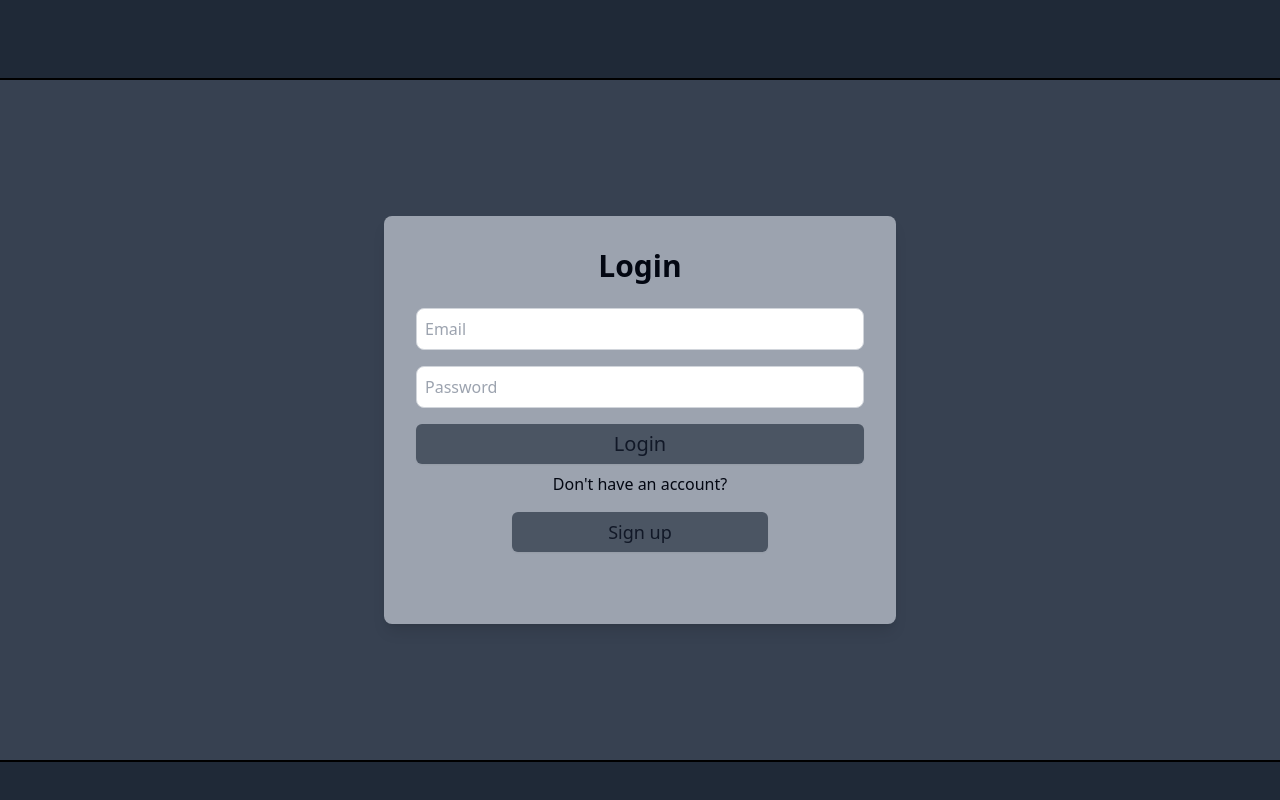
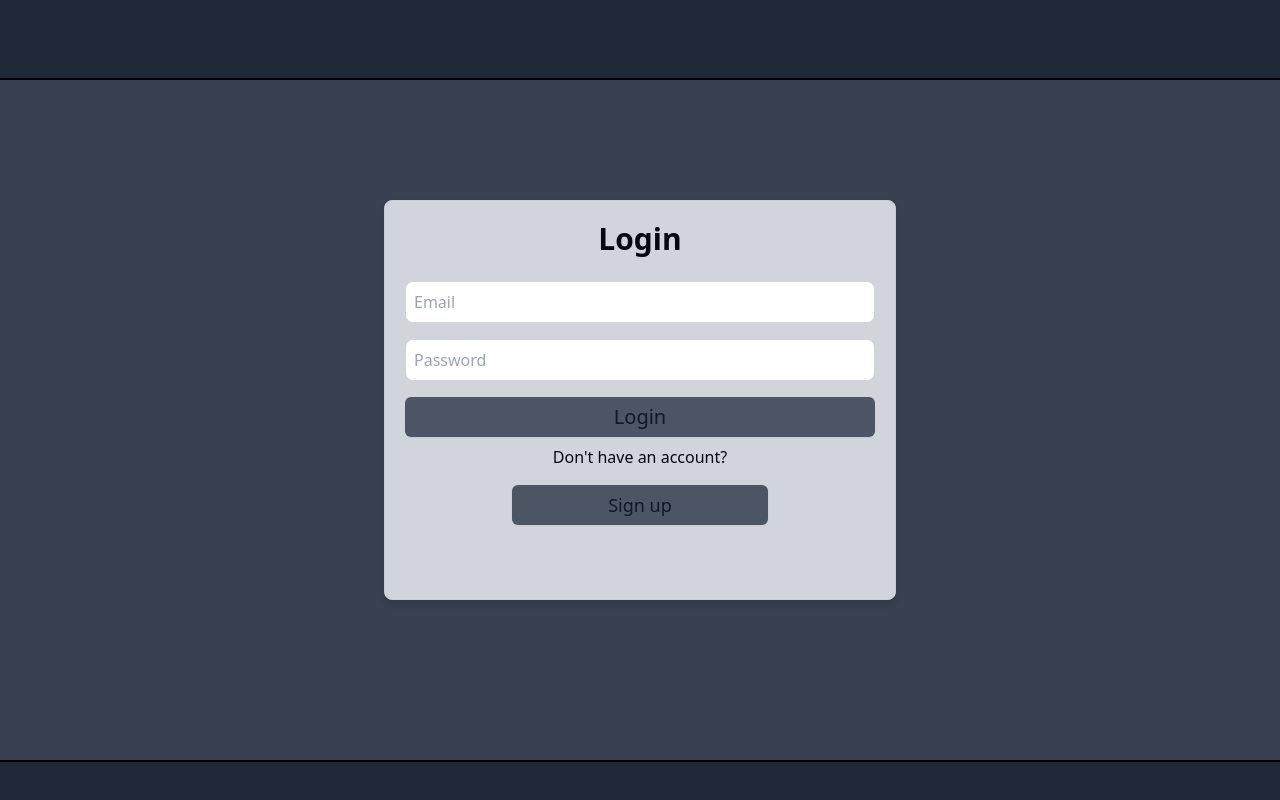
Before and after one commit to AlikNems/AuthTest4, a React (Vite) app: page /login in a window 1280 px wide. Built offline with nearby package versions, Linux system fonts and the light colour scheme.

Commit message:
added-animation-card-slidein

```diff
--- a/src/App.tsx
+++ b/src/App.tsx
@@ -3,6 +3,7 @@ import { useAuth } from "@/context/AuthContext";
 import LogInForm from "./components/LogInForm";
 import RegistrationForm from "./components/RegistrationForm";
 import Profile from "./components/Profile";
+
 
 function App() {
  const { user, token } = useAuth();
--- a/src/components/LogInForm.tsx
+++ b/src/components/LogInForm.tsx
@@ -5,6 +5,7 @@ import { zodResolver } from "@hookform/resolvers/zod";
 import { z } from "zod";
 import { Button } from "./ui/button";
 import { Link } from "react-router-dom";
+import { useSlideIn } from "@/hooks/cssHooks/cardHooks/useSlideIn";
 
 const formSchema = z.object({
   email: z.string().email({ message: "Enter a valid email" }),
@@ -24,6 +25,7 @@ function LogInForm() {
     resolver: zodResolver(formSchema),
     defaultValues: { email: "", password: "" },
   });
+  const { isVisible } = useSlideIn();
 
   const onSubmit = async (data: z.infer<typeof formSchema>) => {
     setLoading(true);
@@ -40,7 +42,7 @@ function LogInForm() {
 
   return (
     <div className="w-full h-full flex items-center justify-center bg-gray-700">
-      <div className="w-[40%] h-[60%] bg-gray-400 p-8 rounded-lg shadow-lg">
+      <div className={`card1 ${isVisible ? "visible" : ""}`}>
         <h2 className="text-3xl font-semibold text-center mb-6">Login</h2>
         <form onSubmit={handleSubmit(onSubmit)} className="space-y-4">
           <div>
@@ -65,24 +67,14 @@ function LogInForm() {
             {errors.password && <p className="text-red-500 text-sm">{errors.password.message}</p>}
           </div>
           {error && <p className="text-red-600 text-sm text-center mt-2">{error}</p>}
-          <Button
-            variant="secondary"
-            size="lg"
-            type="submit"
-            disabled={loading}
-            className="text-xl w-full mt-4 bg-gray-600 hover:bg-gray-500 hover:scale-105 transition-colors transition-transform duration-300"
-          >
+          <Button variant="secondary" size="lg" type="submit" disabled={loading} className="custom-button">
             {loading ? "Loading..." : "Login"}
           </Button>
         </form>
         <div className="mt-2 text-center flex flex-col items-center justify-center">
           <span>Don't have an account?</span>
           <Link to="/register">
-            <Button
-              variant="secondary"
-              size="sm"
-              className="mt-4 text-lg w-[20vw] h-[5vh] bg-gray-600 hover:bg-gray-500 hover:scale-105 transition-colors transition-transform duration-300"
-            >
+            <Button variant="secondary" size="sm" className="secondary-custom-button">
               Sign up
             </Button>
           </Link>
--- a/src/components/RegistrationForm.tsx
+++ b/src/components/RegistrationForm.tsx
@@ -6,6 +6,8 @@ import { z } from "zod";
 import { Button } from "./ui/button";
 import { Link } from "react-router-dom";
 import { registerUser } from "@/api/api";
+
+
 
 const formSchema = z
  .object({
@@ -62,10 +64,14 @@ function RegistrationForm() {
        {...register("email")}
        placeholder="Email"
        className={`w-full p-2 border rounded-lg focus:outline-none focus:ring-2 ${
-                errors.email ? "border-red-500 focus:ring-red-500" : "border-gray-300 focus:ring-blue-500"
+        errors.email
+         ? "border-red-500 focus:ring-red-500"
+         : "border-gray-300 focus:ring-blue-500"
        }`}
       />
-            {errors.email && <p className="text-red-500 text-sm">{errors.email.message}</p>}
+      {errors.email && (
+       <p className="text-red-500 text-sm">{errors.email.message}</p>
+      )}
      </div>
      <div>
       <input
@@ -73,10 +79,14 @@ function RegistrationForm() {
        type="password"
        placeholder="Password"
        className={`w-full p-2 border rounded-lg focus:outline-none focus:ring-2 ${
-                errors.password ? "border-red-500 focus:ring-red-500" : "border-gray-300 focus:ring-blue-500"
+        errors.password
+         ? "border-red-500 focus:ring-red-500"
+         : "border-gray-300 focus:ring-blue-500"
        }`}
       />
-            {errors.password && <p className="text-red-500 text-sm">{errors.password.message}</p>}
+      {errors.password && (
+       <p className="text-red-500 text-sm">{errors.password.message}</p>
+      )}
      </div>
      <div>
       <input
@@ -84,10 +94,14 @@ function RegistrationForm() {
        type="password"
        placeholder="Confirm password"
        className={`w-full p-2 border rounded-lg focus:outline-none focus:ring-2 ${
-                errors.copyPassword ? "border-red-500 focus:ring-red-500" : "border-gray-300 focus:ring-blue-500"
+        errors.copyPassword
+         ? "border-red-500 focus:ring-red-500"
+         : "border-gray-300 focus:ring-blue-500"
        }`}
       />
-            {errors.copyPassword && <p className="text-red-500 text-sm">{errors.copyPassword.message}</p>}
+      {errors.copyPassword && (
+       <p className="text-red-500 text-sm">{errors.copyPassword.message}</p>
+      )}
      </div>
      {error && <p className="text-red-600 text-sm text-center mt-2">{error}</p>}
      <Button
@@ -95,7 +109,7 @@ function RegistrationForm() {
       size="lg"
       type="submit"
       disabled={loading}
-            className="w-full mt-4 text-lg bg-gray-600 hover:bg-gray-500 hover:scale-105 transition-colors transition-transform duration-300"
+      className="custom-button"
      >
       {loading ? "Loading..." : "Sign Up"}
      </Button>
@@ -106,7 +120,7 @@ function RegistrationForm() {
       <Button
        variant="secondary"
        size="sm"
-              className="mt-2 text-lg w-[20vw] h-[4vh] bg-gray-600 hover:bg-gray-500 hover:scale-105 transition-colors transition-transform duration-300"
+       className="secondary-custom-button"
       >
        Login
       </Button>
--- /dev/null
+++ b/src/hooks/cssHooks/cardHooks/useSlideIn.ts
@@ -0,0 +1,11 @@
+import { useState, useEffect } from "react";
+
+export function useSlideIn() {
+  const [isVisible, setIsVisible] = useState(false);
+
+  useEffect(() => {
+    setIsVisible(true); // Карточка появится сразу при загрузке
+  }, []);
+
+  return { isVisible };
+}
--- a/src/main.tsx
+++ b/src/main.tsx
@@ -6,7 +6,9 @@ import Header from "./components/Header.tsx";
 import Footer from "./components/Footer.tsx";
 import { AuthProvider } from "@/context/AuthContext";
 import { QueryClient, QueryClientProvider } from "@tanstack/react-query";
-
+import '@/styles/custom-styles/buttons/custom-button.css'
+import '@/styles/custom-styles/buttons/secondary-custom-button.css'
+import '@/styles/custom-styles/cards/card1.css'
 
 const queryClient = new QueryClient();
 
--- a/src/styles/app.css
+++ b/src/styles/app.css
@@ -1,3 +1,5 @@
+
+
 * {
  margin: 0;
  padding: 0;
--- /dev/null
+++ b/src/styles/custom-styles/buttons/custom-button.css
@@ -0,0 +1,12 @@
+.custom-button {
+ font-size: 1.25rem; /* text-xl */
+ width: 100%; /* w-full */
+ margin-top: 1rem; /* mt-4 */
+ background-color: #4B5563 !important; /* bg-gray-600 */
+ transition: background-color 0.3s, transform 0.3s; /* transition-colors + transition-transform duration-300 */
+}
+
+.custom-button:hover {
+ background-color: #6B7280 !important; /* hover:bg-gray-500 */
+ transform: scale(1.05); /* hover:scale-105 */
+}
--- /dev/null
+++ b/src/styles/custom-styles/buttons/secondary-custom-button.css
@@ -0,0 +1,13 @@
+.secondary-custom-button {
+ margin-top: 1rem; /* mt-4 */
+ font-size: 1.125rem; /* text-lg */
+ width: 20vw; /* w-[20vw] */
+ height: 5vh; /* h-[5vh] */
+ background-color: #4B5563 !important; /* bg-gray-600 */
+ transition: background-color 0.3s, transform 0.3s; /* transition-colors + transition-transform duration-300 */
+}
+
+.secondary-custom-button:hover {
+ background-color: #6B7280 !important; /* hover:bg-gray-500 */
+ transform: scale(1.05); /* hover:scale-105 */
+}
--- /dev/null
+++ b/src/styles/custom-styles/cards/card1.css
@@ -0,0 +1,22 @@
+.card1 {
+ position: absolute;
+ top: 50%;
+ left: 50%;
+ transform: translate(-150%, -50%); /* Уходит за экран */
+ width: 40%;
+ height: 50%;
+ background-color: #d1d5db;
+ border: 1px solid #ccc;
+ border-radius: 8px;
+ padding: 20px;
+ transition: transform 0.5s ease-in-out, opacity 0.5s ease-in-out;
+ box-shadow: 0 4px 6px rgba(0, 0, 0, 0.1);
+ opacity: 0; /* Изначально скрыта */
+ will-change: transform, opacity;
+}
+
+/* Когда добавляется класс "visible", карточка плавно появляется */
+.card1.visible {
+ transform: translate(-50%, -50%);
+ opacity: 1;
+}
--- a/src/styles/index.css
+++ b/src/styles/index.css
@@ -1,3 +1,5 @@
+
+
 @tailwind base;
 @tailwind components;
 @tailwind utilities;
```
Also changed, not shown: eslint.config.js (+8 -1 lines). Lines whose indentation alone changed are shown as unchanged.
